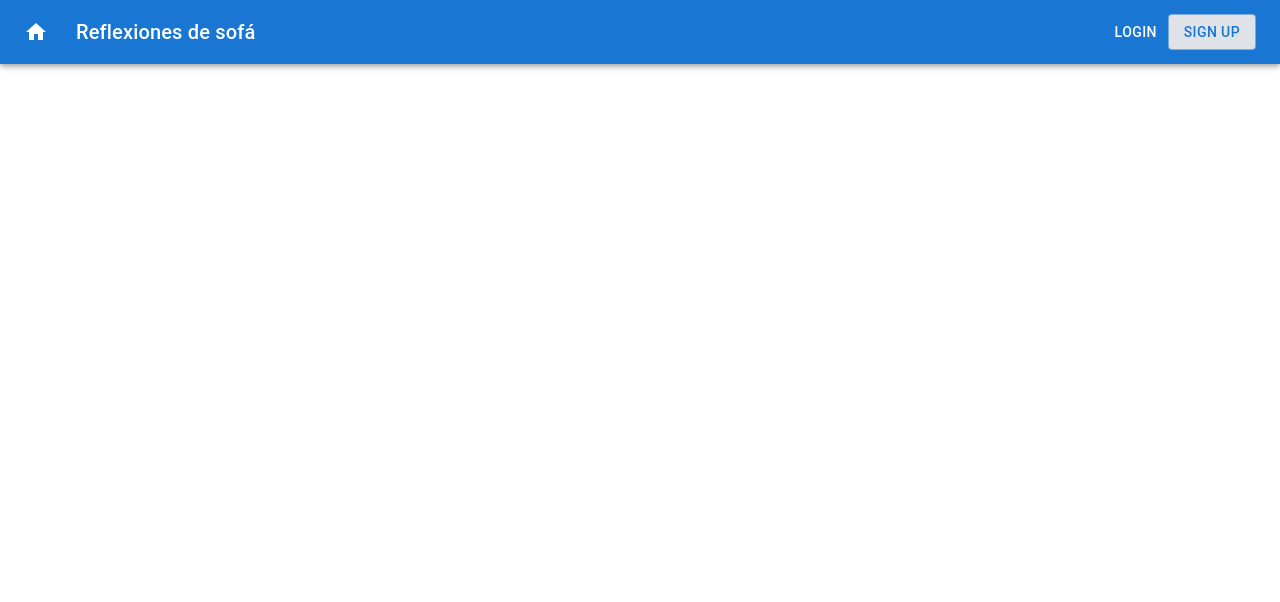
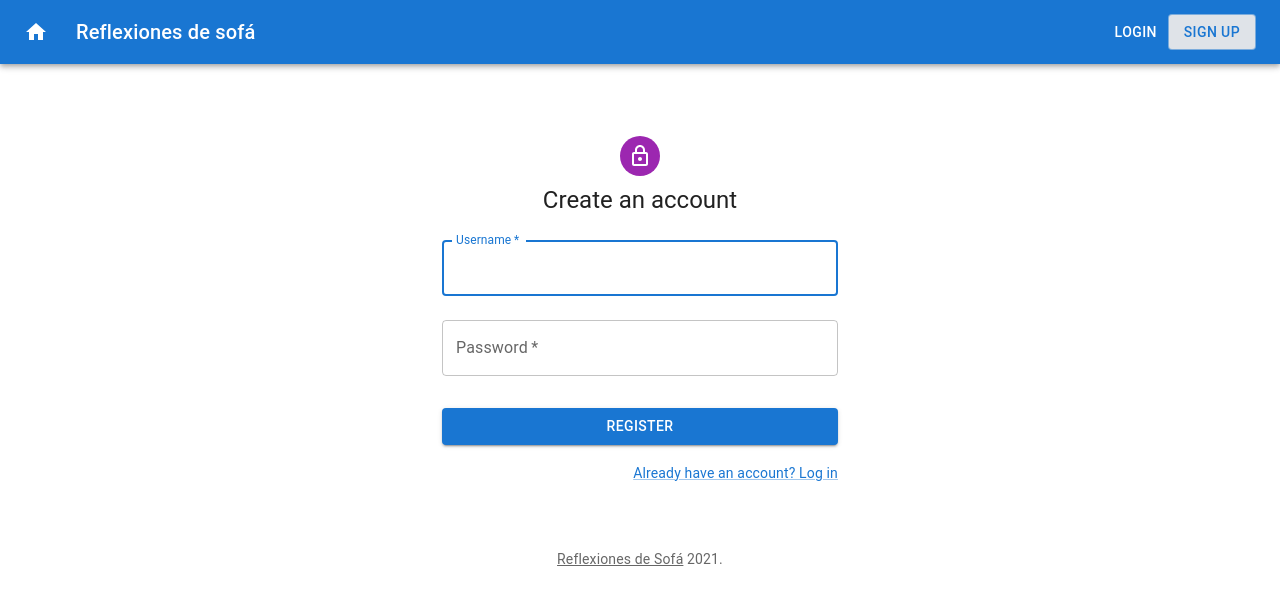
Before and after one commit to DavidCapilla/Text-Storage-Web-App-Frontend, a React (Create React App) app: page /sign-up in a window 1280 px wide. Shown: the top 602 px of the page. Built offline with nearby package versions, Linux system fonts and the light colour scheme.

Commit message:
dcg | 002 | Add sign up page

```diff
--- a/src/App.js
+++ b/src/App.js
@@ -1,6 +1,7 @@
 import { BrowserRouter as Router, Route } from "react-router-dom";
+import TopBar from "./components/TopBar";
 import Login from "./components/account/Login";
-import TopBar from "./components/TopBar";
+import Signup from "./components/account/Signup";
 
 const App = () => {
   return (
@@ -18,6 +19,7 @@ const App = () => {
         )}
       />
       <Route path="/login" component={Login} />
+      <Route path="/sign-up" component={Signup} />
     </Router>
   );
 };
--- /dev/null
+++ b/src/components/account/Signup.js
@@ -0,0 +1,179 @@
+import * as React from "react";
+import Avatar from "@mui/material/Avatar";
+import Button from "@mui/material/Button";
+import CssBaseline from "@mui/material/CssBaseline";
+import TextField from "@mui/material/TextField";
+import Link from "@mui/material/Link";
+import Grid from "@mui/material/Grid";
+import Box from "@mui/material/Box";
+import Alert from "@mui/material/Alert";
+import LockOutlinedIcon from "@mui/icons-material/LockOutlined";
+import Typography from "@mui/material/Typography";
+import Container from "@mui/material/Container";
+import { createTheme, ThemeProvider } from "@mui/material/styles";
+import axios from "axios";
+import { useHistory } from "react-router-dom";
+import { useState } from "react";
+
+const REGISTRARION_SUCCESS = "USER_CREATED";
+
+function Copyright(props) {
+  return (
+    <Typography
+      variant="body2"
+      color="text.secondary"
+      align="center"
+      {...props}
+    >
+      <Link color="inherit" href="/">
+        Reflexiones de Sofá
+      </Link>{" "}
+      {new Date().getFullYear()}
+      {"."}
+    </Typography>
+  );
+}
+
+const theme = createTheme();
+
+const Signup = () => {
+  const history = useHistory();
+  const [errorMessage, setErrorMessage] = useState("");
+  const [usernameInputErrorMessage, setUsernameInputErrorMessage] =
+    useState("");
+  const [passwordInputErrorMessage, setPasswordInputErrorMessage] =
+    useState("");
+
+  const validateRegistrartionUsername = (username) => {
+    username
+      ? setUsernameInputErrorMessage("")
+      : setUsernameInputErrorMessage("Username cannot be empty");
+  };
+  const validateRegistrarionPassword = (password) => {
+    password.length < 8
+      ? setPasswordInputErrorMessage(
+          "Password must be at least 8 characters long"
+        )
+      : setPasswordInputErrorMessage("");
+  };
+
+  const submitForm = (event) => {
+    event.preventDefault();
+    const data = new FormData(event.currentTarget);
+
+    const username = data.get("username");
+    const password = data.get("password");
+
+    validateRegistrartionUsername(username);
+    validateRegistrarionPassword(password);
+
+    if (!username || !password) {
+      setErrorMessage("");
+      return;
+    }
+
+    axios
+      .post(`${process.env.REACT_APP_BACKEND_URL}/account/register`, {
+        username,
+        password,
+      })
+      .then((response) => {
+        response.data === REGISTRARION_SUCCESS
+          ? history.push(`/user/${username}`)
+          : setErrorMessage(`Cannot register the user: ${response.data}`);
+      })
+      .catch((error) => {
+        try {
+          setErrorMessage(
+            `Something unexpected happened. ERROR ${error.response.status}`
+          );
+        } catch (err) {
+          setErrorMessage("Something unexpected happened. Try again later.");
+        }
+      });
+  };
+
+  return (
+    <ThemeProvider theme={theme}>
+      <Container component="main" maxWidth="xs">
+        <CssBaseline />
+        <Box
+          sx={{
+            marginTop: 8,
+            display: "flex",
+            flexDirection: "column",
+            alignItems: "center",
+          }}
+        >
+          <Avatar sx={{ m: 1, bgcolor: "secondary.main" }}>
+            <LockOutlinedIcon />
+          </Avatar>
+          <Typography component="h1" variant="h5">
+            Create an account
+          </Typography>
+          <Box component="form" onSubmit={submitForm} noValidate sx={{ mt: 1 }}>
+            <TextField
+              error={!!usernameInputErrorMessage}
+              margin="normal"
+              required
+              fullWidth
+              id="username"
+              label="Username"
+              name="username"
+              autoComplete="username"
+              autoFocus
+              helperText={usernameInputErrorMessage}
+            />
+            <TextField
+              error={!!passwordInputErrorMessage}
+              margin="normal"
+              required
+              fullWidth
+              name="password"
+              label="Password"
+              type="password"
+              id="password"
+              autoComplete="current-password"
+              helperText={passwordInputErrorMessage}
+            />
+            {errorMessage && (
+              <Alert
+                data-testid="sign-up-error-alert"
+                severity="error"
+                onClose={() => {
+                  setErrorMessage("");
+                }}
+              >
+                {errorMessage}
+              </Alert>
+            )}
+            <Button
+              data-testid="register-button"
+              type="submit"
+              fullWidth
+              variant="contained"
+              sx={{ mt: 3, mb: 2 }}
+            >
+              Register
+            </Button>
+            <Grid container>
+              <Grid item xs></Grid>
+              <Grid item>
+                <Link
+                  data-testid="sign-up-redirect-login"
+                  href="/login"
+                  variant="body2"
+                >
+                  {"Already have an account? Log in"}
+                </Link>
+              </Grid>
+            </Grid>
+          </Box>
+        </Box>
+        <Copyright sx={{ mt: 8, mb: 4 }} />
+      </Container>
+    </ThemeProvider>
+  );
+};
+
+export default Signup;
```
Also changed, not shown: 1 other file (tests, documents, lock files or other folders).
